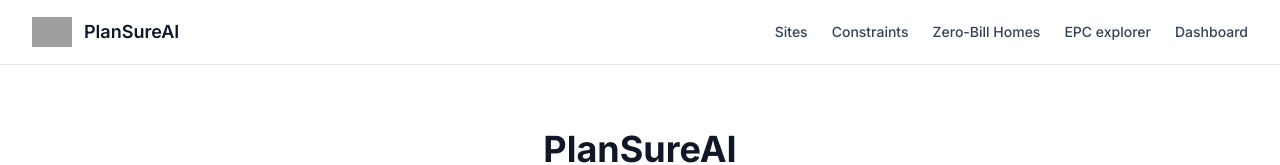
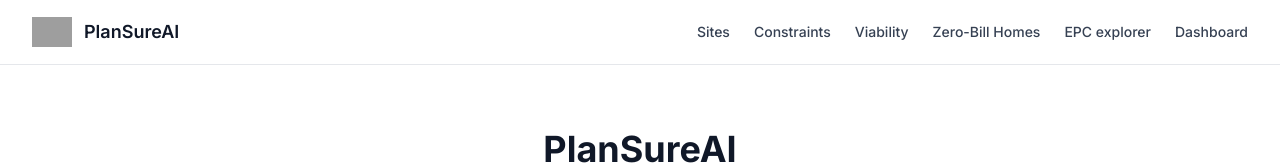
Before and after one commit to PlanSureAI/plansureai-risk-web, a Next.js app: page / in a window 1280 px wide. Shown: the top 165 px of the page. Built offline with nearby package versions, Linux system fonts and the light colour scheme; grey boxes are pictures that could not be loaded.

Commit message:
Add Viability Calculator to top navigation
- Added Viability link between Constraints and Zero-Bill Homes
- Makes calculator easily accessible from all pages
- Completes navigation menu with all 6 main tools

```diff
--- a/app/layout.tsx
+++ b/app/layout.tsx
@@ -42,6 +42,12 @@ export default function RootLayout({ children }: { children: React.ReactNode })
                   Constraints
                 </Link>
                 <Link
+                  href="/viability"
+                  className="text-sm text-gray-700 hover:text-blue-600 font-medium"
+                >
+                  Viability
+                </Link>
+                <Link
                   href="/zero-bill-homes"
                   className="text-sm text-gray-700 hover:text-blue-600 font-medium"
                 >
```
